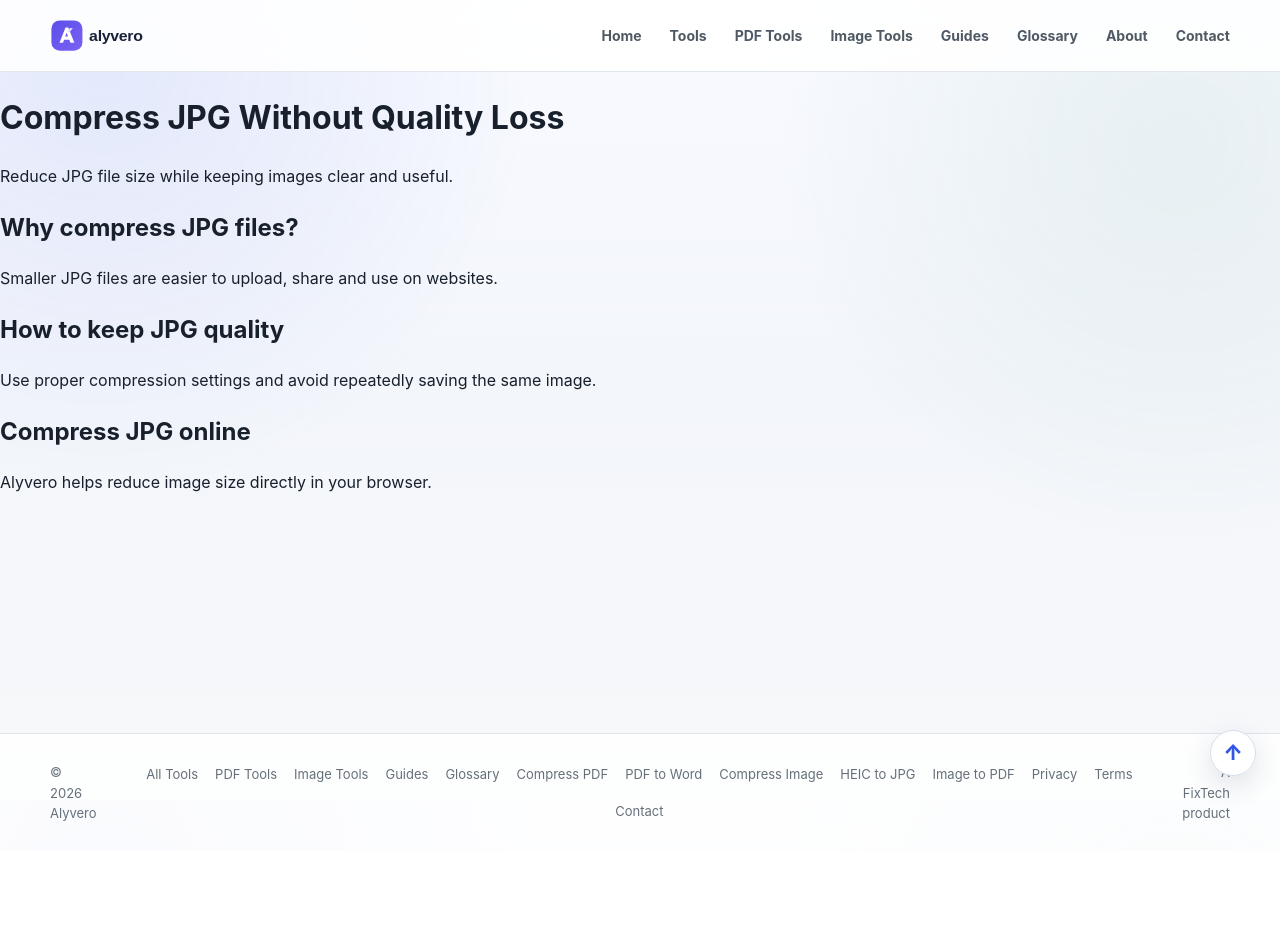
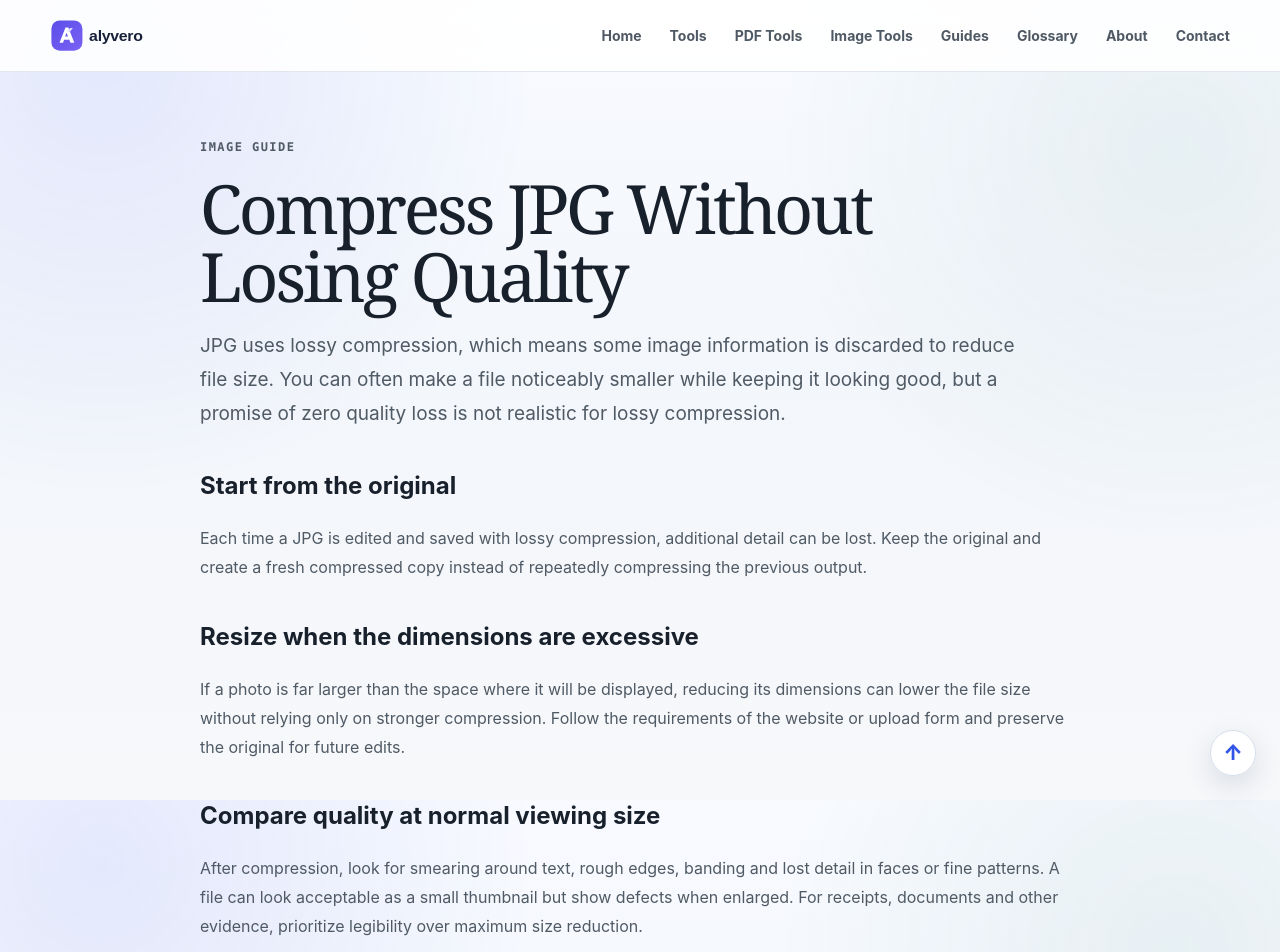
Before and after one commit to rindodi/alyvero, a Next.js app: page /guides/compress-jpg-without-quality-loss in a window 1280 px wide. Shown: the top 952 px of the page. Before the commit the page ends 851 px from the top, so only its background shows below. Built offline with nearby package versions, Linux system fonts and the light colour scheme.

Commit message:
Add canonical and practical JPG compression guidance

```diff
--- a/app/guides/compress-jpg-without-quality-loss/page.tsx
+++ b/app/guides/compress-jpg-without-quality-loss/page.tsx
@@ -1,37 +1,56 @@
 import type { Metadata } from "next";
+import Link from "next/link";
 
 export const metadata: Metadata = {
-  title: "Compress JPG Without Quality Loss | Alyvero",
+  title: "Compress JPG Images While Keeping Good Quality | Alyvero",
   description:
-    "Learn how to compress JPG images while keeping good visual quality.",
+    "Learn how to reduce JPG file size, avoid repeated lossy saves, and check important image details after compression.",
+  alternates: { canonical: "/guides/compress-jpg-without-quality-loss" },
 };
 
 export default function Page() {
   return (
-    <main>
-      <h1>Compress JPG Without Quality Loss</h1>
-
-      <p>
-        Reduce JPG file size while keeping images clear and useful.
+    <main className="container content-page">
+      <p className="eyebrow">Image guide</p>
+      <h1>Compress JPG Without Losing Quality</h1>
+      <p className="lead">
+        JPG uses lossy compression, which means some image information is
+        discarded to reduce file size. You can often make a file noticeably
+        smaller while keeping it looking good, but a promise of zero quality loss
+        is not realistic for lossy compression.
       </p>
 
-      <h2>Why compress JPG files?</h2>
-
+      <h2>Start from the original</h2>
       <p>
-        Smaller JPG files are easier to upload, share and use on websites.
+        Each time a JPG is edited and saved with lossy compression, additional
+        detail can be lost. Keep the original and create a fresh compressed copy
+        instead of repeatedly compressing the previous output.
       </p>
 
-      <h2>How to keep JPG quality</h2>
-
+      <h2>Resize when the dimensions are excessive</h2>
       <p>
-        Use proper compression settings and avoid repeatedly saving the same image.
+        If a photo is far larger than the space where it will be displayed,
+        reducing its dimensions can lower the file size without relying only on
+        stronger compression. Follow the requirements of the website or upload
+        form and preserve the original for future edits.
       </p>
 
-      <h2>Compress JPG online</h2>
+      <h2>Compare quality at normal viewing size</h2>
+      <p>
+        After compression, look for smearing around text, rough edges, banding
+        and lost detail in faces or fine patterns. A file can look acceptable as
+        a small thumbnail but show defects when enlarged. For receipts, documents
+        and other evidence, prioritize legibility over maximum size reduction.
+      </p>
 
+      <h2>Compress a copy with Alyvero</h2>
       <p>
-        Alyvero helps reduce image size directly in your browser.
+        Open <Link href="/compress-image">Compress Image</Link>, select the JPG
+        and compare the output size with the original. If the image dimensions
+        are unnecessarily large, use <Link href="/resize-image">Resize Image</Link>
+        first. Keep the source until you have checked the result in the
+        application where it will be used.
       </p>
     </main>
   );
-  }
+}
```
